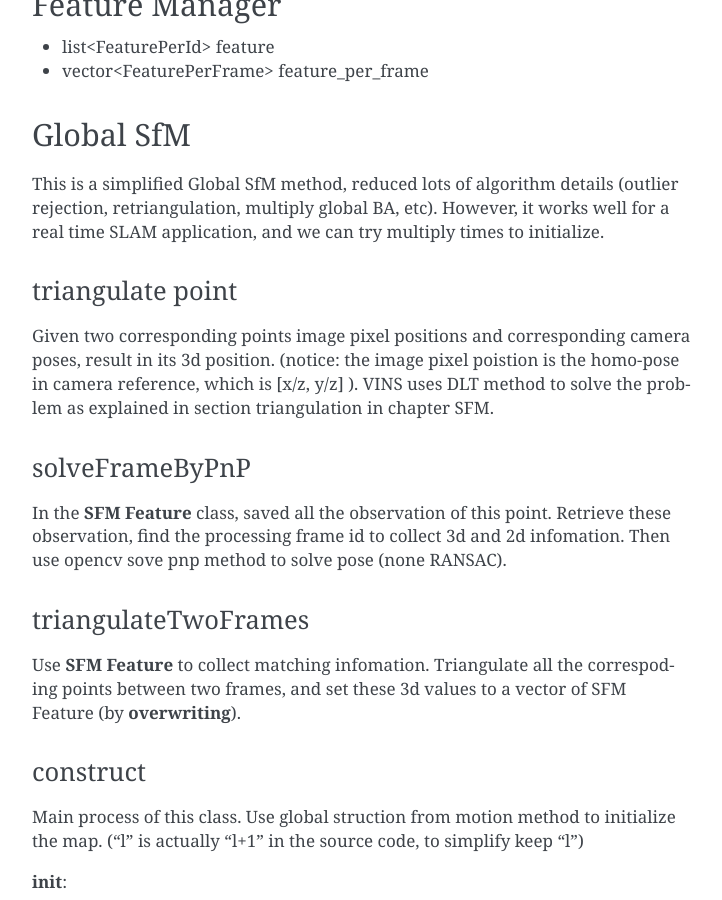
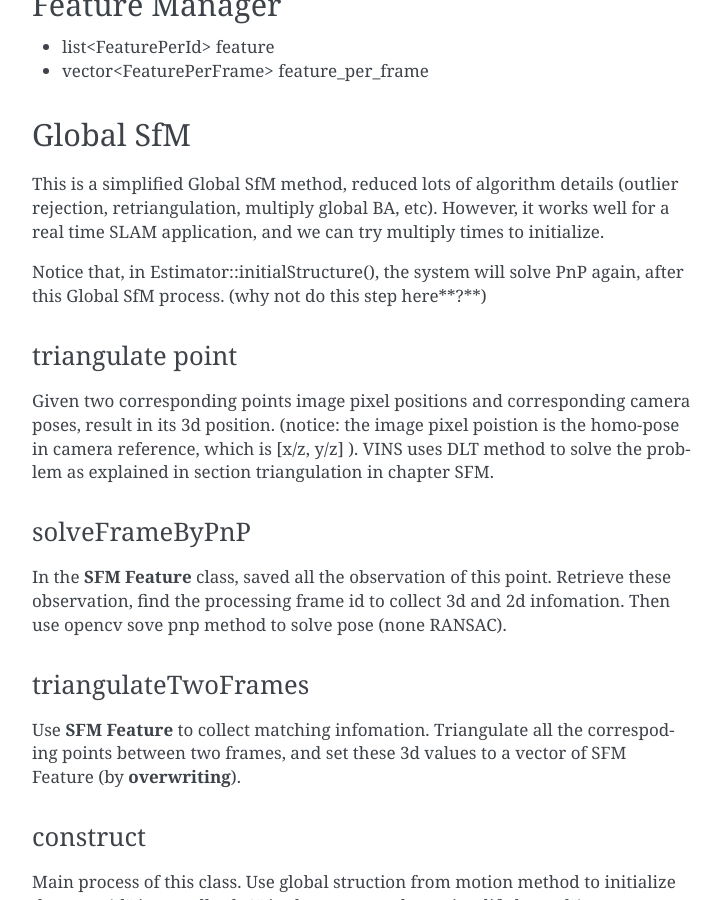
Before and after one commit to gggliuye/VIO, a Sphinx documentation site: the page built from docs/deepblue/LM.rst, in a window 1280 px wide and 900 px high, scrolled down 9442 px. Shown: the whole window, without its empty margins (388-1110 px from the left). Built offline with Sphinx 7.4.7, drawn with Linux system fonts in a browser that asks for light colours.

Commit message:
Update LM.rst

```diff
--- a/docs/deepblue/LM.rst
+++ b/docs/deepblue/LM.rst
@@ -423,6 +423,8 @@
 
 This is a simplified Global SfM method, reduced lots of algorithm details (outlier rejection, retriangulation, multiply global BA, etc). However, it works well for a real time SLAM application, and we can try multiply times to initialize.
 
+Notice that, in Estimator::initialStructure(), the system will solve PnP again, after this Global SfM process. (why not do this step here**?**)
+
 triangulate point
 ~~~~~~~~~~~~~~~~
 
```
